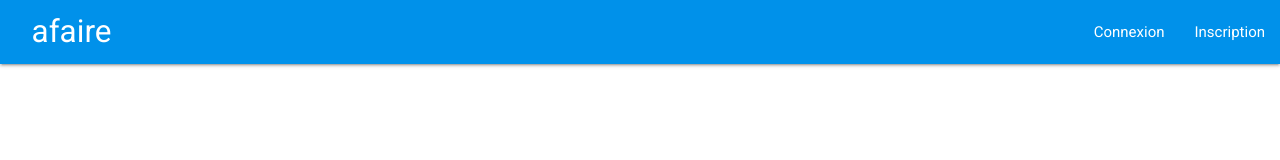
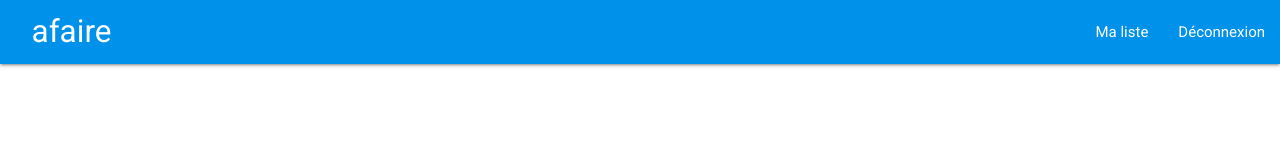
Before and after one commit to theofabry/afaire-front, an Angular app: page /taches in a window 1280 px wide. Shown: the top 160 px of the page. Built offline with nearby package versions, Linux system fonts and the light colour scheme; no server answers; sample sign-in values are in the browser's storage.

Commit message:
Added logout

```diff
--- a/src/app/app-routing.module.ts
+++ b/src/app/app-routing.module.ts
@@ -6,12 +6,14 @@ import { LoginComponent } from './login/login.component';
 import { TasksComponent } from './tasks/tasks.component';
 import { TaskAddComponent } from './task-add/task-add.component';
 import { TaskEditComponent } from './task-edit/task-edit.component';
+import { LogoutComponent } from './logout/logout.component';
 
 
 const routes: Routes = [
   { path: 'accueil', component: IndexComponent },
   { path: 'inscription', component: RegistrationComponent },
   { path: 'connexion', component: LoginComponent },
+  { path: 'deconnexion', component: LogoutComponent },
   { path: 'taches', component: TasksComponent },
   { path: 'taches/ajouter', component: TaskAddComponent },
   { path: 'taches/:id', component: TaskEditComponent },
--- a/src/app/app.component.html
+++ b/src/app/app.component.html
@@ -2,8 +2,10 @@
   <div class="nav-wrapper">
     <a routerLink="/accueil" class="brand-logo">afaire</a>
     <ul id="nav-mobile" class="right hide-on-med-and-down">
-      <li><a routerLink="/connexion">Connexion</a></li>
-      <li><a routerLink="/inscription">Inscription</a></li>
+      <li *ngIf="!userService.isAuthenticated()"><a routerLink="/connexion">Connexion</a></li>
+      <li *ngIf="!userService.isAuthenticated()"><a routerLink="/inscription">Inscription</a></li>
+      <li *ngIf="userService.isAuthenticated()"><a routerLink="/taches">Ma liste</a></li>
+      <li *ngIf="userService.isAuthenticated()"><a routerLink="/deconnexion">Déconnexion</a></li>
     </ul>
   </div>
 </nav>
--- a/src/app/app.component.ts
+++ b/src/app/app.component.ts
@@ -1,4 +1,5 @@
 import { Component } from '@angular/core';
+import { UserService } from './user.service';
 
 @Component({
   selector: 'app-root',
@@ -7,4 +8,7 @@ import { Component } from '@angular/core';
 })
 export class AppComponent {
   title = 'afaire-front';
+
+  constructor(public userService: UserService) {
+  }
 }
--- a/src/app/app.module.ts
+++ b/src/app/app.module.ts
@@ -12,6 +12,7 @@ import { LoginComponent } from './login/login.component';
 import { TasksComponent } from './tasks/tasks.component';
 import { TaskAddComponent } from './task-add/task-add.component';
 import { TaskEditComponent } from './task-edit/task-edit.component';
+import { LogoutComponent } from './logout/logout.component';
 
 @NgModule({
   declarations: [
@@ -21,7 +22,8 @@ import { TaskEditComponent } from './task-edit/task-edit.component';
     LoginComponent,
     TasksComponent,
     TaskAddComponent,
-    TaskEditComponent
+    TaskEditComponent,
+    LogoutComponent
   ],
   imports: [
     BrowserModule,
--- /dev/null
+++ b/src/app/logout/logout.component.html
@@ -0,0 +1 @@
+<p>logout works!</p>
--- /dev/null
+++ b/src/app/logout/logout.component.ts
@@ -0,0 +1,19 @@
+import { Component, OnInit } from '@angular/core';
+import { UserService } from '../user.service';
+import { Router } from '@angular/router';
+
+@Component({
+  selector: 'app-logout',
+  templateUrl: './logout.component.html',
+  styleUrls: ['./logout.component.css']
+})
+export class LogoutComponent implements OnInit {
+
+  constructor(private userService: UserService, private router: Router) { }
+
+  ngOnInit(): void {
+    this.userService.logout();
+    this.router.navigate(['/accueil']);
+  }
+
+}
--- a/src/app/user.service.ts
+++ b/src/app/user.service.ts
@@ -32,6 +32,10 @@ export class UserService {
     return localStorage.getItem('token') !== null;
   }
 
+  logout(): void {
+    localStorage.removeItem('token');
+  }
+
   handleError(errors) {
     return throwError(errors);
   }
```
Also changed, not shown: src/app/logout/logout.component.css (added), 6 other files (tests, documents, lock files or other folders).
